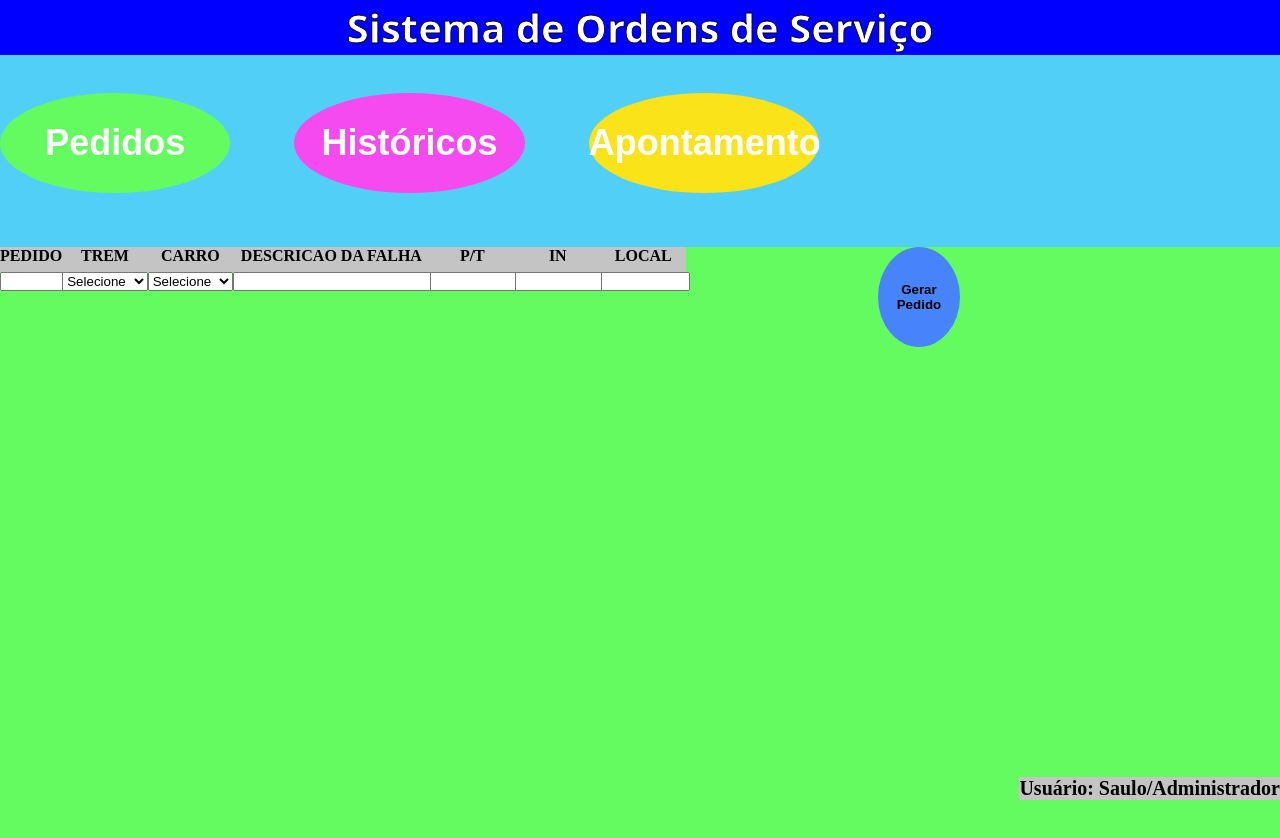
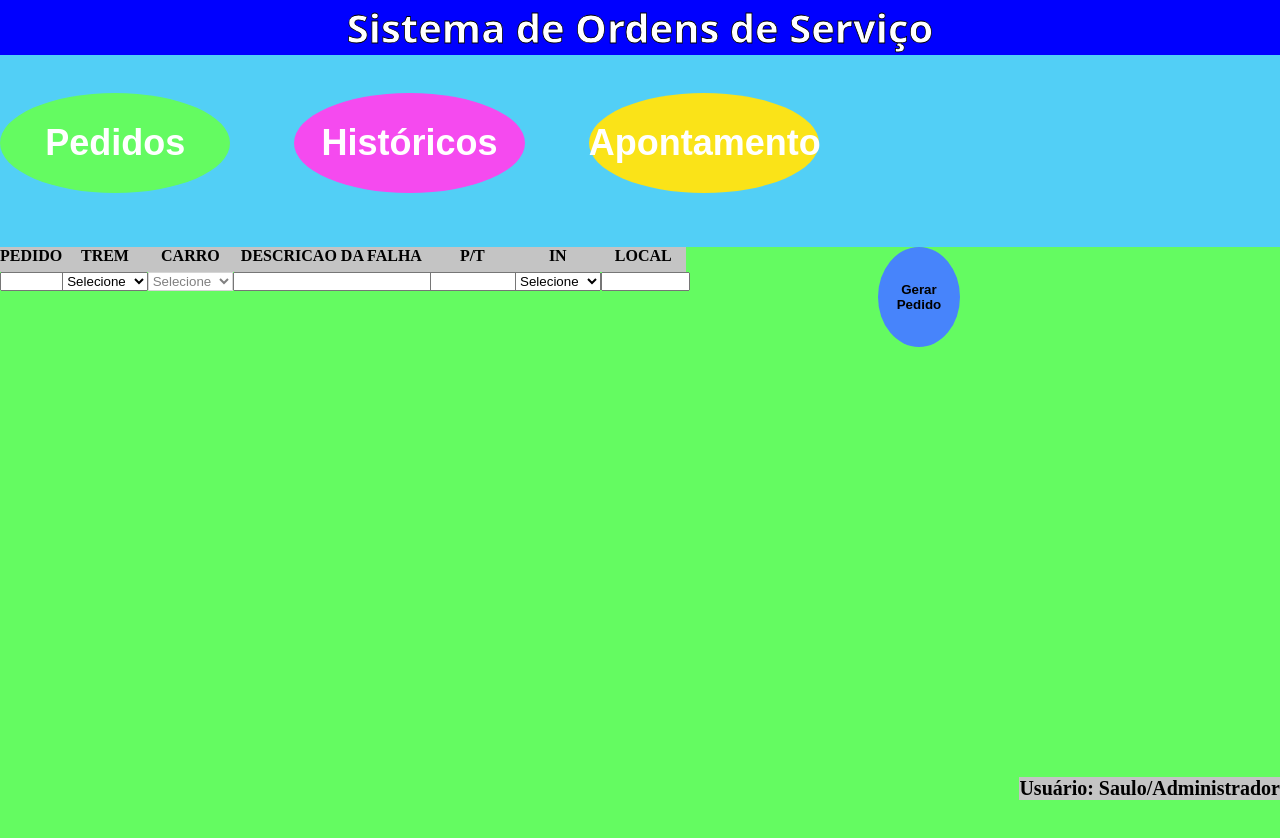
Before and after one commit to r-leafar/pi2-vue, a Vue app: page /pedido in a window 1280 px wide. Shown: the top 838 px of the page. Built offline with nearby package versions, Linux system fonts and the light colour scheme; data requests are answered from the project's data file.

Commit message:
Alterado para pegar lista de trens da API

```diff
--- a/src/components/Pedido.vue
+++ b/src/components/Pedido.vue
@@ -7,13 +7,16 @@
       </div>
       <div style="width: 100px">
         <label for="trem">Trem</label>
-        <select name="trem" id="trem">
-          <option value="">Selecione</option>
+        <select name="trem" v-model="trem" id="trem">
+          <option disabled value="">Selecione</option>
+          <option v-for="trem in trens" :key="trem.id" :value="trem.nome">
+            {{ trem.nome }}
+          </option>
         </select>
       </div>
       <div style="width: 100px">
         <label for="carro">carro</label>
-        <select name="carro" id="carro">
+        <select name="carro" :disabled="trem == ''" id="carro">
           <option value="">Selecione</option>
         </select>
       </div>
@@ -27,7 +30,11 @@
       </div>
       <div style="width: 100px">
         <label for="in">IN</label>
-        <input type="text" name="in" id="in" />
+        <select name="in" id="in">
+          <option value="">Selecione</option>
+          <option value="true">Sim</option>
+          <option value="false">Não</option>
+        </select>
       </div>
       <div style="width: 100px">
         <label for="local">Local</label>
@@ -40,14 +47,29 @@
 <script>
 export default {
   name: "Pedido",
+  data() {
+    return {
+      trem: "",
+      trens: null,
+    };
+  },
+  methods: {
+    async getTrens() {
+      const req = await fetch("http://localhost:3000/trens");
+      const data = await req.json();
+      this.trens = data;
+    },
+  },
+  mounted() {
+    this.getTrens();
+  },
 };
 </script>
 
 <style scoped>
 main {
-  height:100vh;
+  height: 100vh;
   background-color: #64fb61;
-
 }
 
 table {
@@ -61,6 +83,10 @@ tr:first-child {
 
 tr:nth-child(2) {
   background-color: #ffffff;
+}
+select:disabled {
+  opacity: 1;
+  background-color: white;
 }
 
 #btn-gerar-pedido {
```
